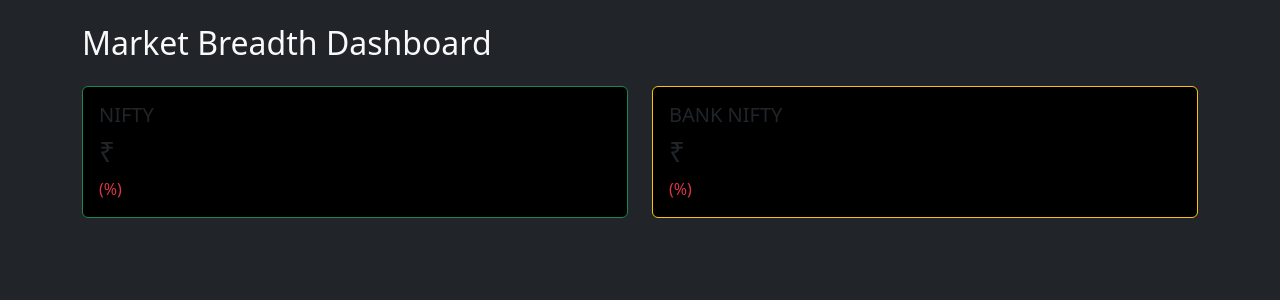
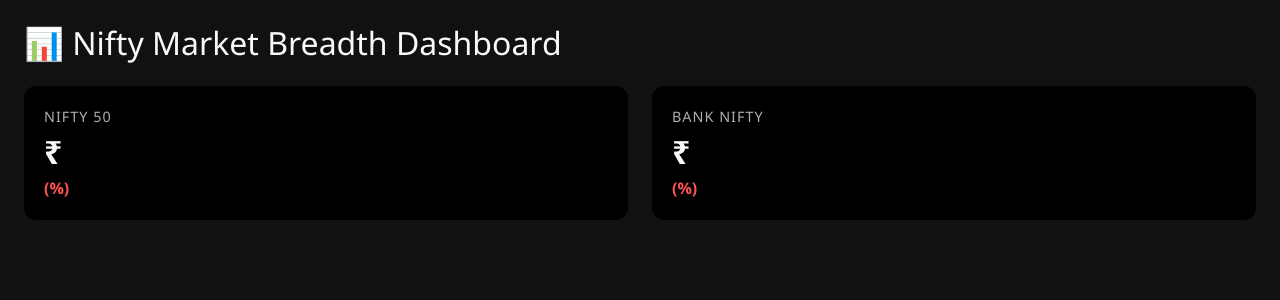
Before and after one commit to jrnbackup00/nifty-dashboard, a FastAPI app: template templates/dashboard.html in a window 1280 px wide. Shown: the top 300 px of the page. Run offline with FastAPI, Linux system fonts and the light colour scheme; the template is opened without the code that fills it, so the values that code supplies are empty.

Commit message:
Professional UI upgrade

```diff
--- a/templates/dashboard.html
+++ b/templates/dashboard.html
@@ -3,72 +3,135 @@
 <head>
     <title>Nifty Breadth Dashboard</title>
     <meta http-equiv="refresh" content="300">
+
     <link href="https://cdn.jsdelivr.net/npm/bootstrap@5.3.3/dist/css/bootstrap.min.css" rel="stylesheet">
+
+    <style>
+        body {
+            background-color: #111;
+            color: #f8f9fa;
+            font-family: "Segoe UI", Arial, sans-serif;
+        }
+
+        .metric-card {
+            border-radius: 12px;
+            padding: 20px;
+            background: #1c1c1c;
+            box-shadow: 0 0 10px rgba(0,0,0,0.4);
+            transition: 0.2s ease;
+        }
+
+        .metric-card:hover {
+            transform: translateY(-3px);
+        }
+
+        .metric-title {
+            font-size: 0.9rem;
+            letter-spacing: 1px;
+            opacity: 0.7;
+        }
+
+        .metric-value {
+            font-size: 2rem;
+            font-weight: 600;
+        }
+
+        .index-card {
+            background: #000;
+            border-radius: 12px;
+            padding: 20px;
+        }
+
+        .stock-list {
+            max-height: 300px;
+            overflow-y: auto;
+            margin-top: 10px;
+            font-size: 0.85rem;
+        }
+
+        .positive {
+            color: #00c853;
+            font-weight: 600;
+        }
+
+        .negative {
+            color: #ff5252;
+            font-weight: 600;
+        }
+
+        summary {
+            cursor: pointer;
+            font-size: 0.85rem;
+            margin-top: 10px;
+        }
+    </style>
 </head>
 
-<body class="bg-dark text-light">
+<body>
 
-<div class="container mt-4">
+<div class="container-fluid p-4">
 
-    <h2 class="mb-4">Market Breadth Dashboard</h2>
+    <h2 class="mb-4">📊 Nifty Market Breadth Dashboard</h2>
 
-    <!-- INDICES BANNER -->
+    <!-- INDEX BANNER -->
     <div class="row mb-4">
 
         <div class="col-md-6">
-            <div class="card bg-black border-success">
-                <div class="card-body">
-                    <h5>NIFTY</h5>
-                    <h3>₹{{ data.indices.nifty.price }}</h3>
-                    <div class="{% if data.indices.nifty.change >= 0 %}text-success{% else %}text-danger{% endif %}">
+            <div class="index-card">
+                <div class="metric-title">NIFTY 50</div>
+                <div class="metric-value">₹{{ data.indices.nifty.price }}</div>
+                <div class="{% if data.indices.nifty.change >= 0 %}positive{% else %}negative{% endif %}">
                     {{ data.indices.nifty.change }} ({{ data.indices.nifty.pct }}%)
-                    </div>
                 </div>
             </div>
         </div>
 
         <div class="col-md-6">
-            <div class="card bg-black border-warning">
-                <div class="card-body">
-                    <h5>BANK NIFTY</h5>
-                    <h3>₹{{ data.indices.banknifty.price }}</h3>
-                    <div class="{% if data.indices.banknifty.change >= 0 %}text-success{% else %}text-danger{% endif %}">
+            <div class="index-card">
+                <div class="metric-title">BANK NIFTY</div>
+                <div class="metric-value">₹{{ data.indices.banknifty.price }}</div>
+                <div class="{% if data.indices.banknifty.change >= 0 %}positive{% else %}negative{% endif %}">
                     {{ data.indices.banknifty.change }} ({{ data.indices.banknifty.pct }}%)
-                    </div>
                 </div>
             </div>
         </div>
 
     </div>
 
-    <!-- CATEGORY CARDS -->
+    <!-- METRICS GRID -->
     <div class="row">
 
         {% for key, value in data.items() if key != "indices" %}
-        <div class="col-md-4 mb-3">
-            <div class="card bg-secondary text-light">
-                <div class="card-body">
-                    <h5>{{ key.replace('_', ' ').title() }}</h5>
-                    <h2>{{ value.count }}</h2>
+        <div class="col-lg-3 col-md-4 col-sm-6 mb-4">
+            <div class="metric-card">
+
+                <div class="metric-title">
+                    {{ key.replace('_', ' ').title() }}
+                </div>
+
+                <div class="metric-value">
+                    {{ value.count }}
+                </div>
 
                 <details>
                     <summary>View Stocks</summary>
-                        <div style="max-height:250px; overflow-y:auto;">
+
+                    <div class="stock-list">
                         {% for stock in value.stocks %}
                         <div class="d-flex justify-content-between border-bottom py-1">
                             <span>{{ stock.symbol }}</span>
                             <span>
                                 ₹{{ stock.price }}
-                                    <span class="{% if stock.change >= 0 %}text-success{% else %}text-danger{% endif %}">
+                                <span class="{% if stock.change >= 0 %}positive{% else %}negative{% endif %}">
                                     {{ stock.change }} ({{ stock.pct }}%)
                                 </span>
                             </span>
                         </div>
                         {% endfor %}
                     </div>
+
                 </details>
 
-                </div>
             </div>
         </div>
         {% endfor %}
```
Lines whose indentation alone changed are shown as unchanged.
